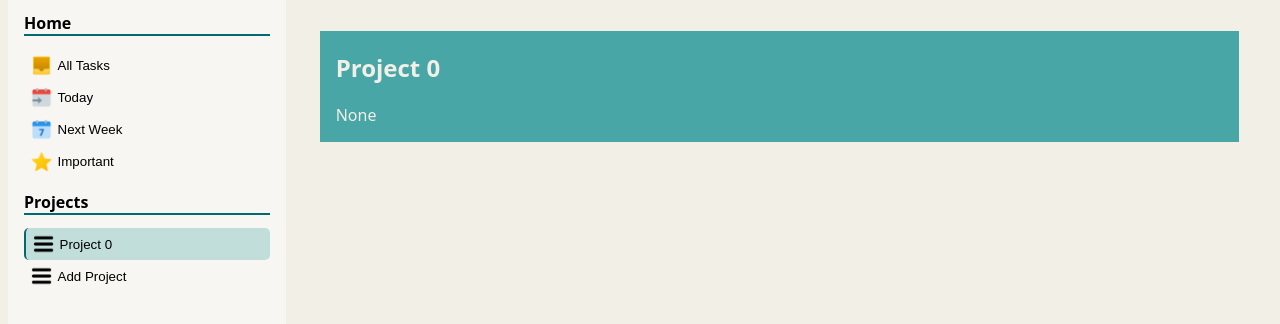
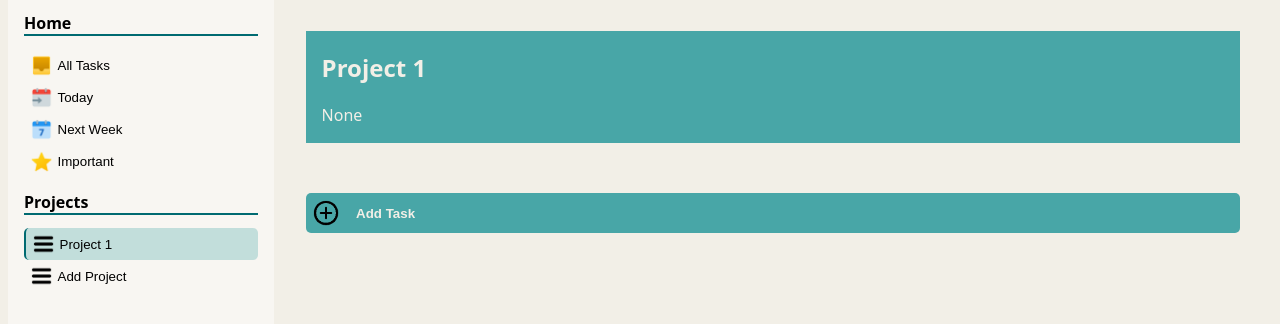
Before and after one commit to dekel5030/Todo-list, a website built with webpack: page src/template.html in a window 1280 px wide. Both pictures are taken after a click on the button "Add Project". Shown: the part 54-378 px from the top of the page. Built offline with nearby package versions, Linux system fonts and the light colour scheme.

Commit message:
Added add task button

```diff
--- a/src/Project.js
+++ b/src/Project.js
@@ -1,5 +1,5 @@
 class Project {
-    static #idCounter = 0;
+    static #idCounter = 1;
 
     constructor(title = `Project ${Project.#idCounter}`, description = "None") {
         this._id = Project.#idCounter++;
--- a/src/mainView.js
+++ b/src/mainView.js
@@ -3,6 +3,7 @@ import todayImg from './assets/today.png';
 import weekImg from './assets/week.png';
 import starImg from './assets/star.png';
 import menuImg from './assets/menu.png';
+import addImg from './assets/add.png';
 
 function loadButtonImages() {
     const allTask = document.getElementById("all-tasks-img");
@@ -87,6 +88,9 @@ function renderProject(project) {
     const titleContainer = document.querySelector(".right-panel .title");
     const projectHeader = document.createElement("h2");
     const projectDescription = document.createElement("p");
+    const taskListContainer = rightPanel.querySelector(".tasks-list-container");
+    const existingAddButton = taskListContainer.querySelector(".add-task-button");
+    const addTaskButton = createAddTaskButton();
 
     clearRightPanel();
     projectHeader.textContent = project.title;
@@ -97,18 +101,35 @@ function renderProject(project) {
 
     titleContainer.append(projectHeader, projectDescription);
 
+    taskListContainer.appendChild(addTaskButton);
+
     renderProjectTab(project);
 
-    return {projectHeader, projectDescription};
+    return {projectHeader, projectDescription, addTaskButton};
+}
+
+function createAddTaskButton() {
+    const button = document.createElement("button");
+    const img = document.createElement("img");
+
+    img.src = addImg;
+    button.appendChild(img);
+    button.innerHTML += "Add Task";
+    button.classList.add("add-task");
+
+    return button;
 }
 
 
 function clearRightPanel(){
     const titleContainer = document.querySelector(".right-panel .title");
-    const taskContainer = document.querySelector(".right-panel .list-tasks");
+    const taskContainer = document.querySelector(".right-panel .tasks-list-container");
+    const uList = document.createElement("ul");
 
+    uList.classList.add("tasks-list");
     titleContainer.innerHTML = "";
     taskContainer.innerHTML = "";
+    taskContainer.append(uList);
 }
 
 export {
--- a/src/styles.css
+++ b/src/styles.css
@@ -75,6 +75,9 @@ button.selected-tab:hover {
     background-color: rgba(72, 166, 167, 0.5);
 }
 
+button.add-task {
+
+}
 
 .add-mission-button {
     background-color: transparent;
@@ -102,14 +105,6 @@ button.selected-tab:hover {
     flex: 0.2;
     height: 90vh;
     background-color: #F8F6F2;
-}
-
-.content .right-panel
-{
-    flex: 0.8;
-    display: flex;
-    flex-direction: column;
-    align-items: center;
 }
 
 .left-panel .home, .left-panel .projects {
@@ -143,10 +138,37 @@ button img {
     background-color: var(--background-color);
 }
 
+.content .right-panel
+{
+    flex: 0.8;
+    display: flex;
+    flex-direction: column;
+    align-items: center;
+    padding: 0 2rem;
+    margin-top: 2rem;
+    gap: 1rem;
+}
+
 .right-panel .title {
     background-color: #48A6A7;
-    margin-top: 2rem;
-    padding: 0 1rem;
-    width: 90%;
+    width: 100%;
+    height: 7rem;
     color: #F2EFE7;
 }
+
+.right-panel .title > * {
+    padding: 0 1rem;;
+}
+
+.right-panel .tasks-list-container {
+    display: flex;
+    flex-direction: column;
+    gap: 2px;;
+    width: 100%;
+}
+.tasks-list-container button {
+    display: flex;
+    align-items: center;
+    gap: 1rem;
+    width: 100%;
+}
--- a/src/template.html
+++ b/src/template.html
@@ -35,7 +35,11 @@
 
         <main class="right-panel">
             <div class="title">No Tasks</div>
-            <div class="list-tasks"></div>
+            <div class="tasks-list-container">
+                <ul class="tasks-list">
+
+                </ul>
+            </div>
         </main>
 
     </div>
```
Also changed, not shown: src/DomManager.js (deleted, +0 -98 lines), src/assets/add.png (added).
